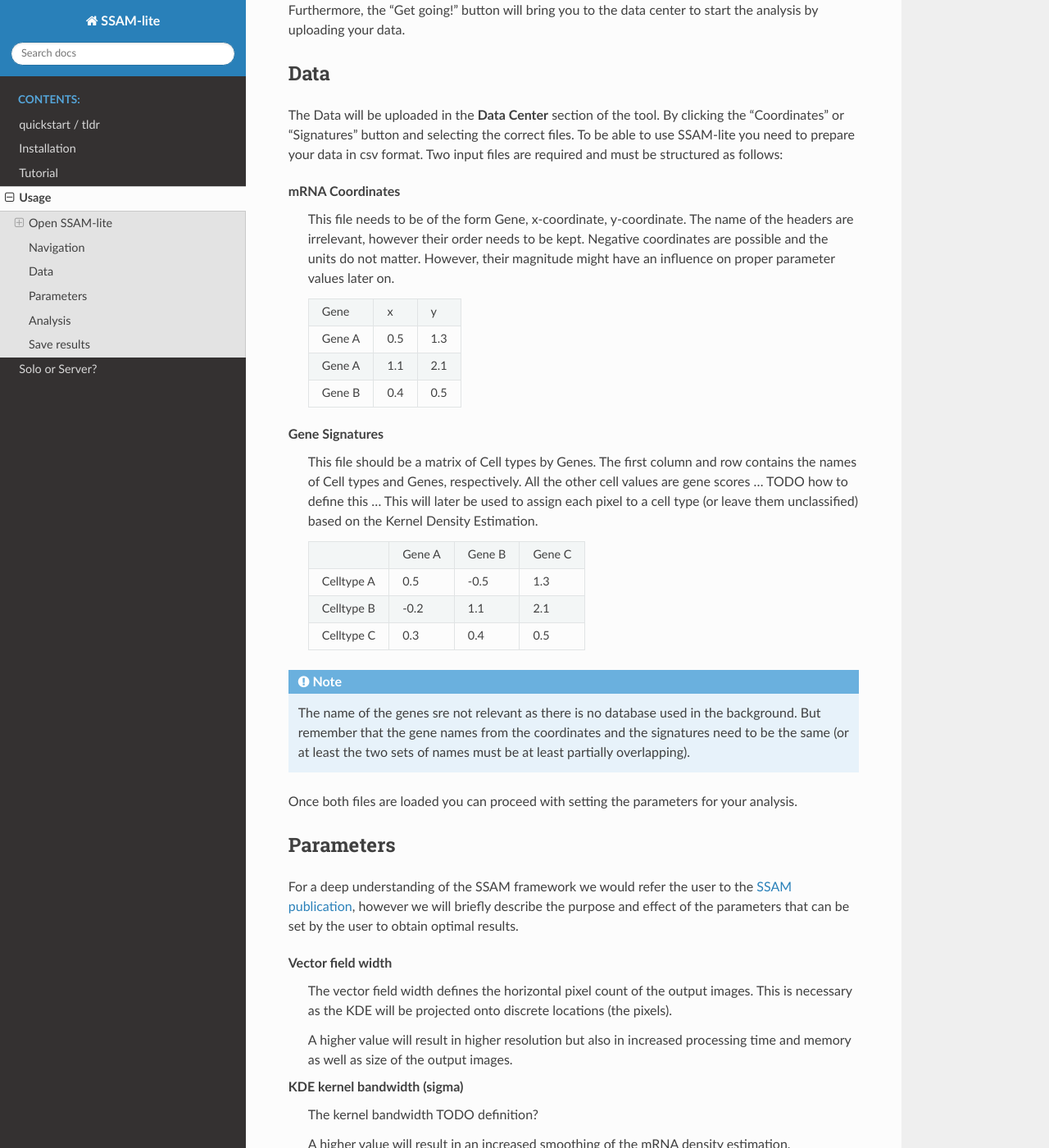
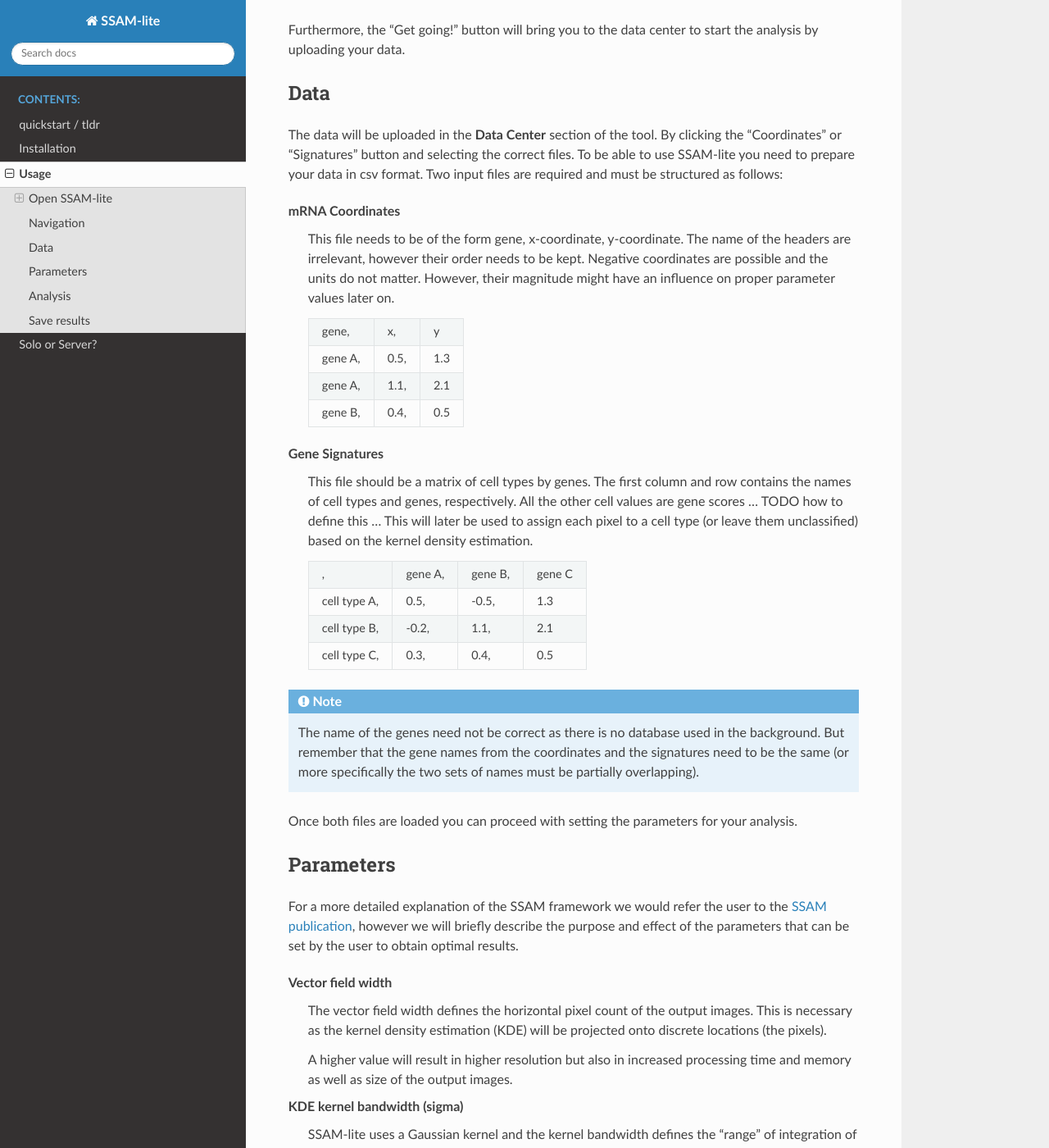
Before and after one commit to HiDiHlabs/ssam-lite, a Sphinx documentation site: the page built from docs/source/usage.rst, in a window 1280 px wide and 1400 px high, scrolled down 731 px. Shown: the whole window at 82% size. Built offline with Sphinx 7.4.7 and the Read the Docs theme 2.0.0, drawn with Linux system fonts in a browser that asks for light colours; some of the changed text lies outside the part shown.

Commit message:
#22 further improvements on documentation

```diff
--- a/docs/source/usage.rst
+++ b/docs/source/usage.rst
@@ -12,15 +12,15 @@
 SSAM-lite-solo
 --------------
 
-SSAM-lite-solo runs locally on your computer. It is executed by your Browser
-and to open it you onyl need to navigate to the unzipped SSAM-lite directory
-and double-click the *index.html* to open it in your default Web Browser.
+SSAM-lite-solo runs locally on your computer. It is executed by your browser
+and to open it you only need to navigate to the unzipped SSAM-lite directory
+and double-click the *index.html* and it will start in your default web browser.
 
 SSAM-lite-server
 ----------------
 
-To connect to SSAM-lite-server, you will need to to open your favourite Web Browser (not IE)
-and enter the correct IP address and port in the form {ip}:{port} (e.g. 127.0.0.1:5000).
+To connect to SSAM-lite-server, you will need to to open your favourite web browser (not IE)
+and type the correct IP address and port in the form {ip}:{port} (e.g. 127.0.0.1:5000) into the address bar.
 However, the IP and port depends on your local setup. Talk to your responsible SSAM-lite coordinator.
 
 Navigation
@@ -36,76 +36,80 @@
 Data
 ===========
 
-The Data will be uploaded in the **Data Center** section of the tool. By clicking the "Coordinates"
+The data will be uploaded in the **Data Center** section of the tool. By clicking the "Coordinates"
 or "Signatures" button and selecting the correct files.
 To be able to use SSAM-lite you need to prepare your data in csv format.
 Two input files are required and must be structured as follows:
 
 mRNA Coordinates
-    This file needs to be of the form Gene, x-coordinate, y-coordinate.
+    This file needs to be of the form gene, x-coordinate, y-coordinate.
     The name of the headers are irrelevant, however their order needs to be kept.
     Negative coordinates are possible and the units do not matter. However, their magnitude
     might have an influence on proper parameter values later on.
 
     +----------+-----------+-----------+
-    | Gene     |   x       |   y       |
+    | gene,    |   x,      |   y       |
     +----------+-----------+-----------+
-    | Gene A   |   0.5     |   1.3     |
+    | gene A,  |   0.5,    |   1.3     |
     +----------+-----------+-----------+
-    | Gene A   |   1.1     |   2.1     |
+    | gene A,  |   1.1,    |   2.1     |
     +----------+-----------+-----------+
-    | Gene B   |   0.4     |   0.5     |
+    | gene B,  |   0.4,    |   0.5     |
     +----------+-----------+-----------+
 
 Gene Signatures
-    This file should be a matrix of Cell types by Genes.
-    The first column and row contains the names of Cell types and Genes, respectively. All the other cell values
+    This file should be a matrix of cell types by genes.
+    The first column and row contains the names of cell types and genes, respectively. All the other cell values
     are gene scores ... TODO  how to define this ...
     This will later be used to assign each pixel to a cell type (or leave them unclassified)
-    based on the Kernel Density Estimation.
+    based on the kernel density estimation.
 
     +--------------+----------+-----------+-----------+
-    |              | Gene A   | Gene B    | Gene C    |
+    |       ,      | gene A,  | gene B,   | gene C    |
     +--------------+----------+-----------+-----------+
-    | Celltype A   |    0.5   |   -0.5    |   1.3     |
+    | cell type A, |    0.5,  |   -0.5,   |   1.3     |
     +--------------+----------+-----------+-----------+
-    | Celltype B   |    -0.2  |   1.1     |   2.1     |
+    | cell type B, |    -0.2, |   1.1,    |   2.1     |
     +--------------+----------+-----------+-----------+
-    | Celltype C   |    0.3   |   0.4     |   0.5     |
+    | cell type C, |    0.3,  |   0.4,    |   0.5     |
     +--------------+----------+-----------+-----------+
 
 
 .. note::
-    The name of the genes sre not relevant as there is no database used in the background.
+    The name of the genes need not be correct as there is no database used in the background.
     But remember that the gene names from the coordinates and the signatures need to be the same
-    (or at least the two sets of names must be at least partially overlapping).
+    (or more specifically the two sets of names must be partially overlapping).
 
 Once both files are loaded you can proceed with setting the parameters for your analysis.
 
 Parameters
 ===========
 
-For a deep understanding of the SSAM framework we would refer the user to the
+For a more detailed explanation of the SSAM framework we would refer the user to the
 `SSAM publication <https://www.nature.com/articles/s41467-021-23807-4>`__,
 however we will briefly describe the purpose and effect of the parameters
 that can be set by the user to obtain optimal results.
 
 Vector field width
     The vector field width defines the horizontal pixel count of the output images.
-    This is necessary as the KDE will be projected onto discrete locations (the pixels).
+    This is necessary as the kernel density estimation (KDE) will be projected onto
+    discrete locations (the pixels).
 
     A higher value will result in higher resolution but also in increased processing time and memory
     as well as size of the output images.
 
 KDE kernel bandwidth (sigma)
-    The kernel bandwidth TODO definition?
+    SSAM-lite uses a Gaussian kernel and the kernel bandwidth defines the "range" of
+    integration of data points (mRNA spots) for the KDE.
 
     A higher value will result in an increased smoothing of the mRNA density estimation.
 
 Cell assignment threshold
     This threshold is used to decide whether a pixel in the KDE projection belongs to
-    a cell or not. It is visualised in the parameter preview to help find an
-    optimal value.
+    a cell or not.
+
+    As help to pick an optimal value you can check the KDE estimate (middle plot in the parameter preview)
+    to find the intensity that should serve as cutoff point.
 
 
 Each of the parameters can be set in their respective field and applied by hitting Enter.
@@ -129,7 +133,7 @@
 This step is the computationally most expensive and might tak a few minutes.
 
 .. note::
-    If you are using SSAM-lite-solo your Browser might warn you that it is being slowed down by the current site.
+    If you are using SSAM-lite-solo your browser might warn you that it is being slowed down by the current site.
     This is normal due to the heavy computation running in the background and can be ignored.
 
 .. image:: ../res/imgs/KDE.png
@@ -153,4 +157,4 @@
 
 All plots are produced with `Plotly <https://plotly.com/>`__ and can be downloaded
 by hovering over the plot which triggers a legend to appear in the upper right corner,
-now click the Camera icon which lets you download the current plot as png file.
+now click the camera icon which lets you download the current plot as png file.
```
Also changed, not shown: other parts of docs/source/usage.rst (+1 -1 lines), docs/source/index.rst (+4 -5 lines), docs/source/installation.rst (+11 -2 lines), docs/source/tutorial.rst (deleted, +0 -9 lines), 15 other files.
